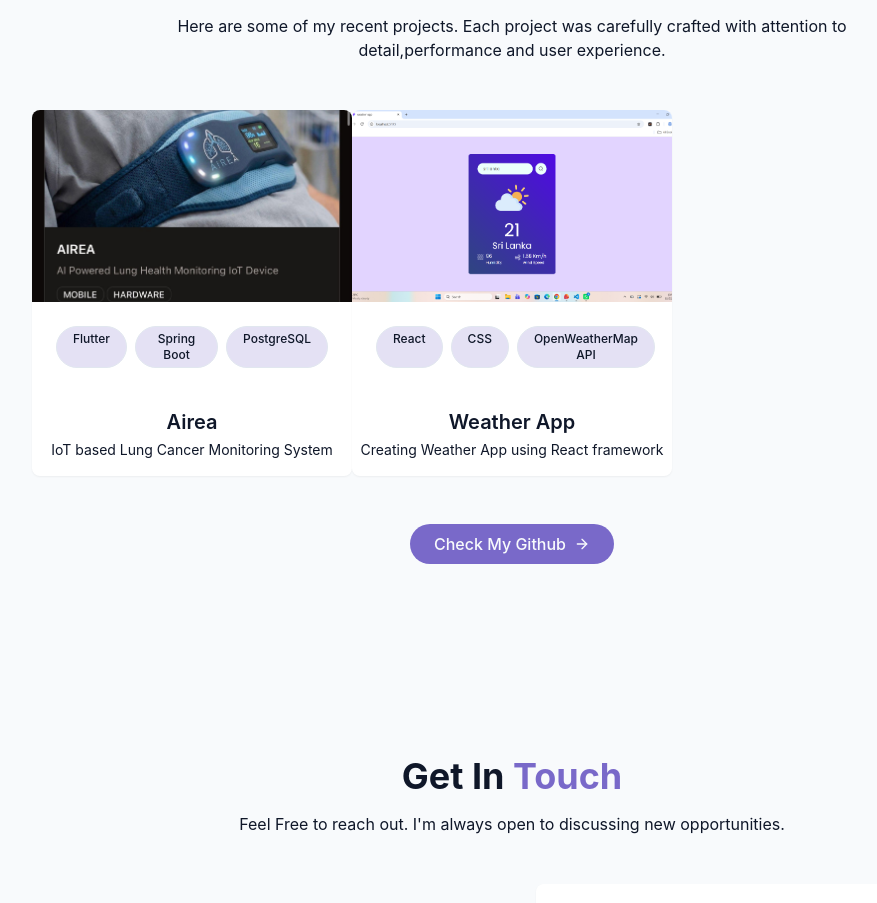
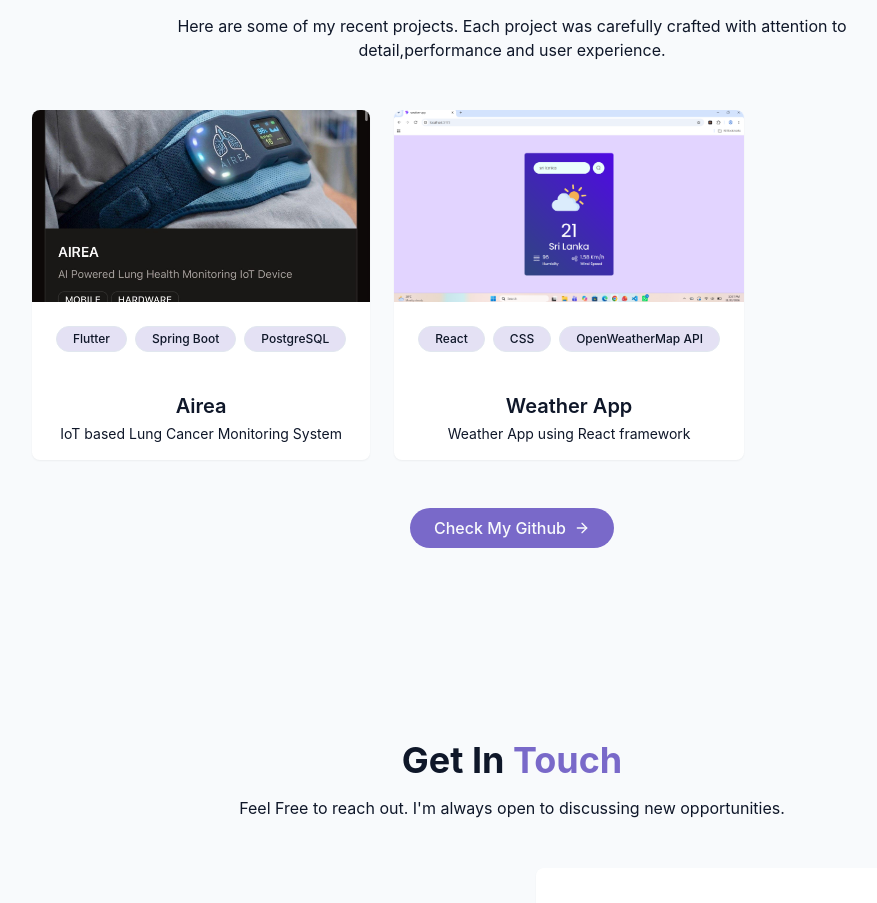
Before and after one commit to Dharshika01/dharshika-gokularajan, a React (Vite) app: page / in a window 1280 px wide. Shown: the part 3236-4139 px from the top of the page, without its empty margins (128-1005 px from the left). Built offline with nearby package versions, Linux system fonts and the light colour scheme.

Commit message:
updated project section

```diff
--- a/src/components/ProjectsSection.jsx
+++ b/src/components/ProjectsSection.jsx
@@ -9,7 +9,7 @@ const fprojects = [
      },
      {id :2 ,
      title :" Weather App",
-     description :"Creating Weather App using React framework",
+     description :"Weather App using React framework",
      image: "/Project/Weather_app.png",
      tags:["React","CSS","OpenWeatherMap API"],
      },
@@ -23,10 +23,10 @@ export const ProjectsSection = () => {
         <div className="container mx-auto max-w-5xl">
             <h2 className="text-3xl md:text-4xl font-bold mb-4 text-center"> Featured <span className="text-primary">Projects</span></h2>
             <p className = "text-center text-muted-foreground mb-12 max-w-2xl mx-auto"> Here are some of my recent projects. Each project was carefully crafted with attention to detail,performance and user experience. </p>
-            <div className="grid grid-cols-1 md:grid-cols-2 lg:grid-cols-3">
+            <div className="grid grid-cols-1 md:grid-cols-2 lg:grid-cols-3 projects-grid">
                 {fprojects.map((project,key) => (
                     <div key ={key} className="group bg-card rounded-lg overflow-hidden shadow-xs card-hover">
-                    <div className="h-48 overflow-hidden projects-grid">
+                    <div className="h-48 overflow-hidden ">
                        <img src= {project.image} alt={project.title} className="w-full h-full object-cover transition-transform duration-500 group-hover:scale-110"/>
                      </div>
                      <div className ="p-6">
```
